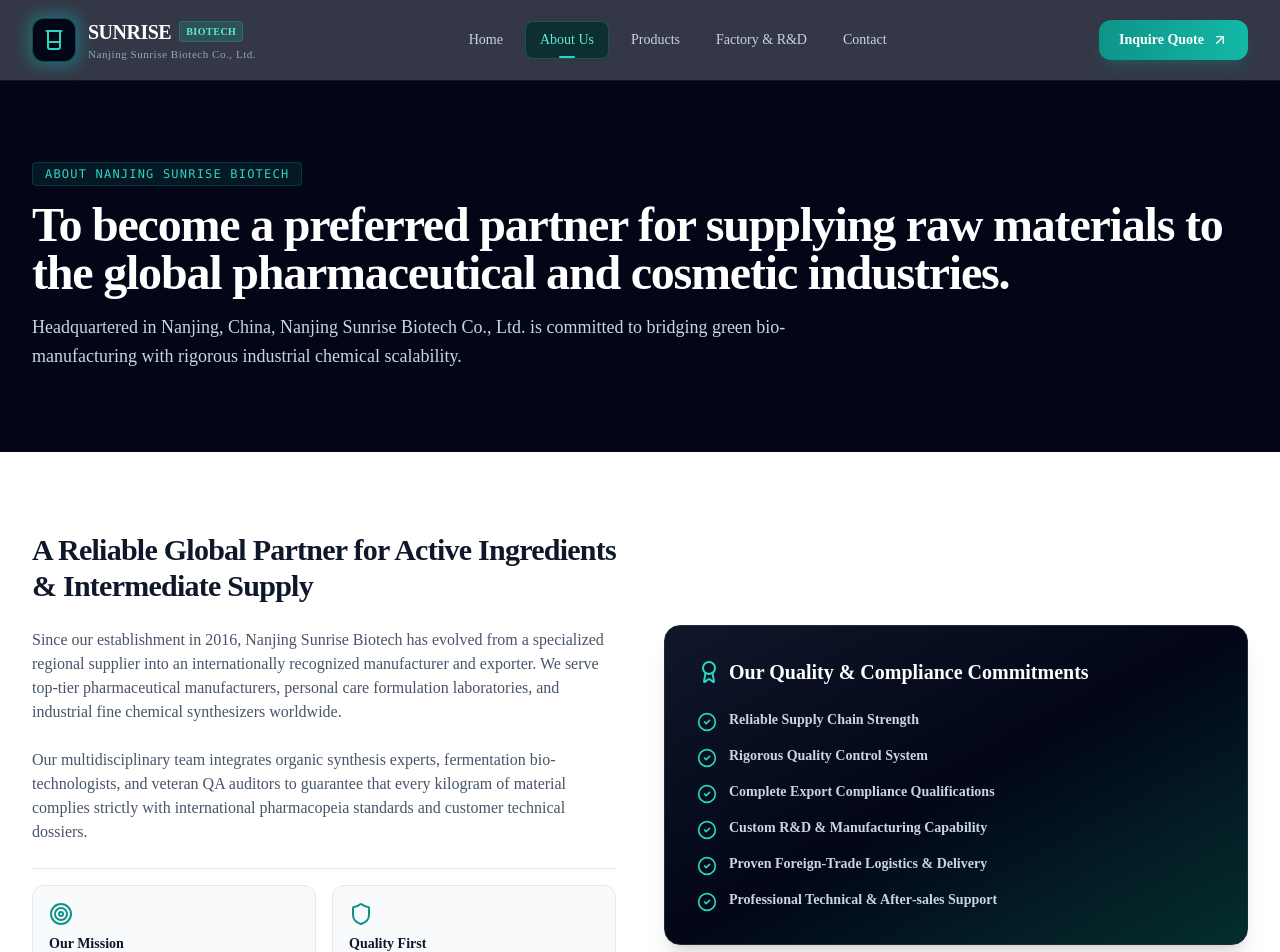
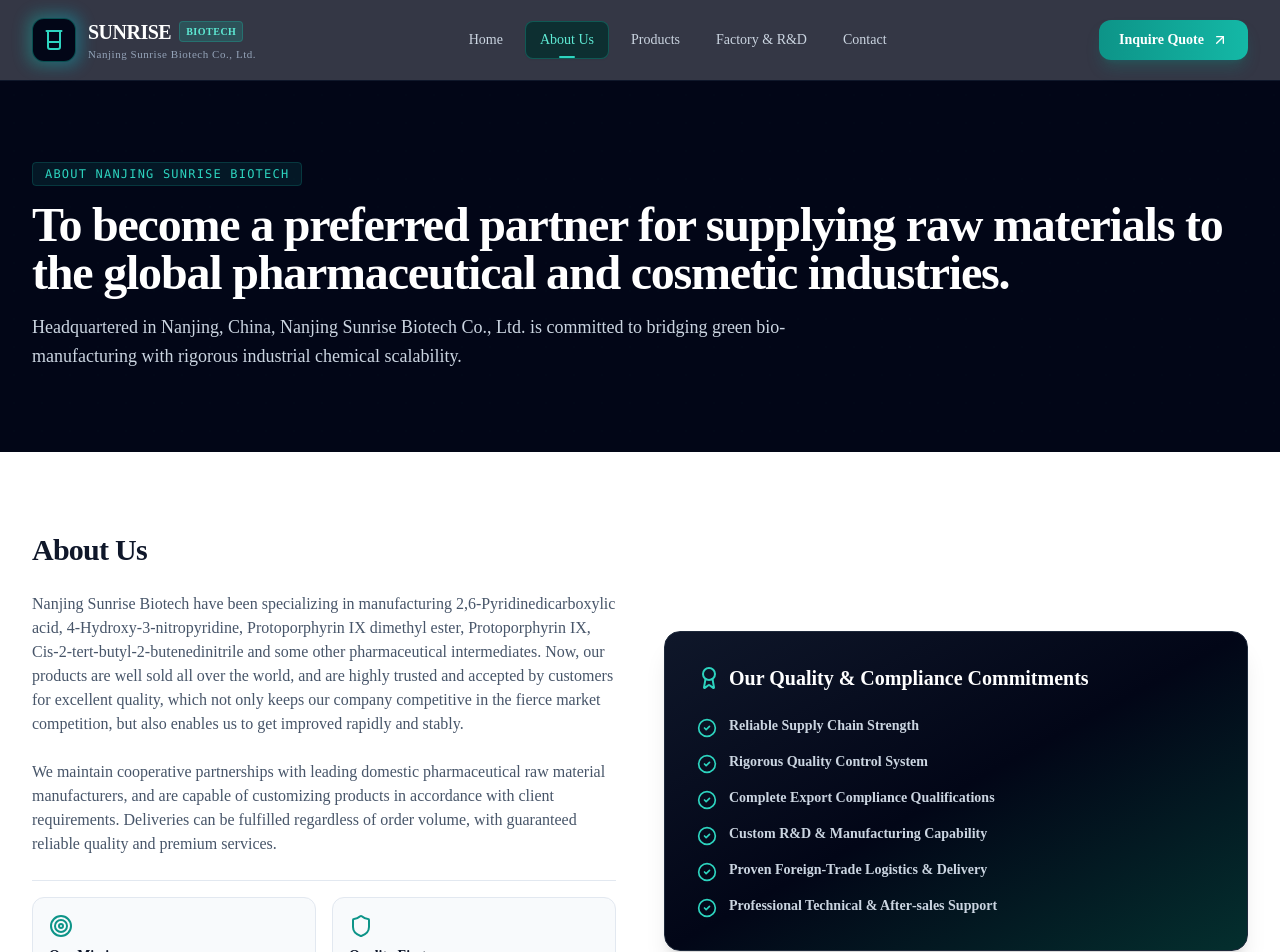
Before and after one commit to wulioo/Sunrise-web, a Next.js app: page /about in a window 1280 px wide. Shown: the top 952 px of the page. Built offline with nearby package versions, Linux system fonts and the light colour scheme.

Commit message:
update: replace about page company introduction

```diff
--- a/src/app/about/page.tsx
+++ b/src/app/about/page.tsx
@@ -55,13 +55,13 @@
         <div className="grid grid-cols-1 lg:grid-cols-12 gap-12 items-center">
           <div className="lg:col-span-6 space-y-6">
             <h2 className="text-3xl font-extrabold text-slate-900 tracking-tight">
-              A Reliable Global Partner for Active Ingredients & Intermediate Supply
+              About Us
             </h2>
             <p className="text-slate-600 leading-relaxed text-sm sm:text-base">
-              Since our establishment in 2016, Nanjing Sunrise Biotech has evolved from a specialized regional supplier into an internationally recognized manufacturer and exporter. We serve top-tier pharmaceutical manufacturers, personal care formulation laboratories, and industrial fine chemical synthesizers worldwide.
+              Nanjing Sunrise Biotech have been specializing in manufacturing 2,6-Pyridinedicarboxylic acid, 4-Hydroxy-3-nitropyridine, Protoporphyrin IX dimethyl ester, Protoporphyrin IX, Cis-2-tert-butyl-2-butenedinitrile and some other pharmaceutical intermediates. Now, our products are well sold all over the world, and are highly trusted and accepted by customers for excellent quality, which not only keeps our company competitive in the fierce market competition, but also enables us to get improved rapidly and stably.
             </p>
             <p className="text-slate-600 leading-relaxed text-sm sm:text-base">
-              Our multidisciplinary team integrates organic synthesis experts, fermentation bio-technologists, and veteran QA auditors to guarantee that every kilogram of material complies strictly with international pharmacopeia standards and customer technical dossiers.
+              We maintain cooperative partnerships with leading domestic pharmaceutical raw material manufacturers, and are capable of customizing products in accordance with client requirements. Deliveries can be fulfilled regardless of order volume, with guaranteed reliable quality and premium services.
             </p>
 
             <div className="grid grid-cols-2 gap-4 pt-4 border-t border-slate-200">
```
